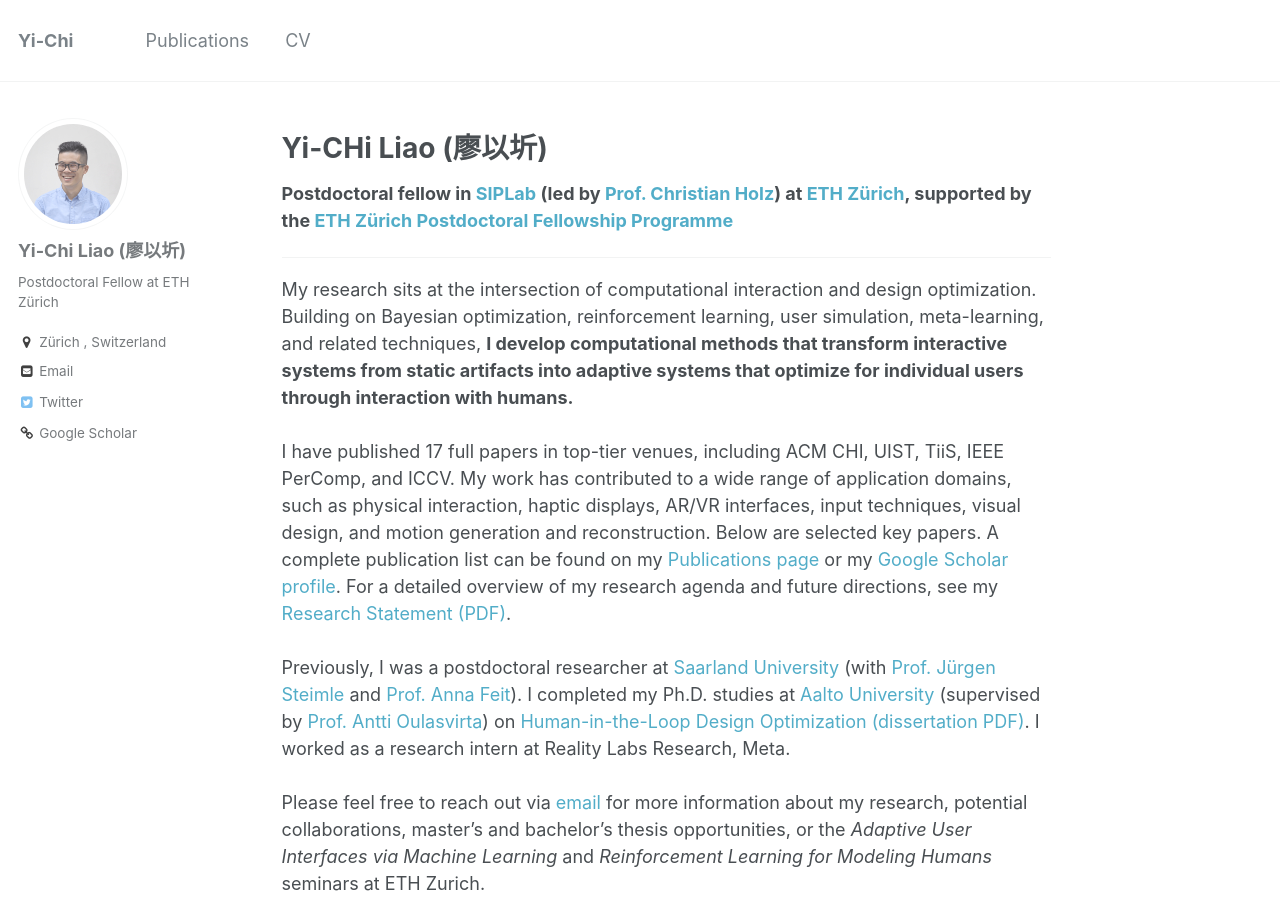
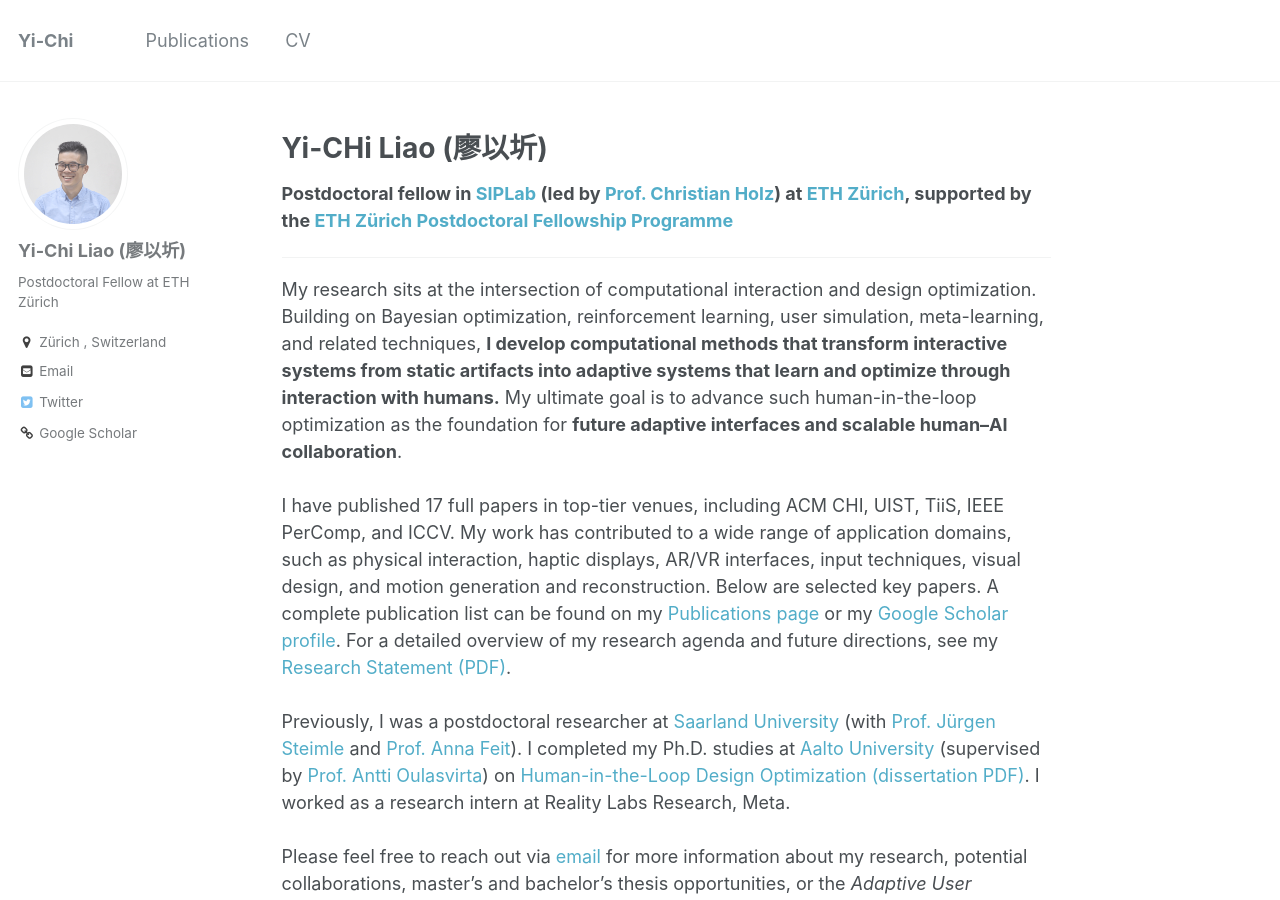
Before and after one commit to yichiliao/yichiliao.github.io, a Jekyll site: the page built from _pages/about.md, in a window 1280 px wide and 900 px high. Built offline with Jekyll 4.4.1, drawn with Linux system fonts in a browser that asks for light colours.

Commit message:
updating about

```diff
--- a/_pages/about.md
+++ b/_pages/about.md
@@ -14,7 +14,8 @@ redirect_from:
 
 
 My research sits at the intersection of computational interaction and design optimization.
-Building on Bayesian optimization, reinforcement learning, user simulation, meta-learning, and related techniques, **I develop computational methods that transform interactive systems from static artifacts into adaptive systems that optimize for individual users through interaction with humans.**
+Building on Bayesian optimization, reinforcement learning, user simulation, meta-learning, and related techniques, **I develop computational methods that transform interactive systems from static artifacts into adaptive systems that learn and optimize through interaction with humans.**
+My ultimate goal is to advance such human-in-the-loop optimization as the foundation for **future adaptive interfaces and scalable human–AI collaboration**.
 <br>
 <br>
 I have published 17 full papers in top-tier venues, including ACM CHI, UIST, TiiS, IEEE PerComp, and ICCV.
```
